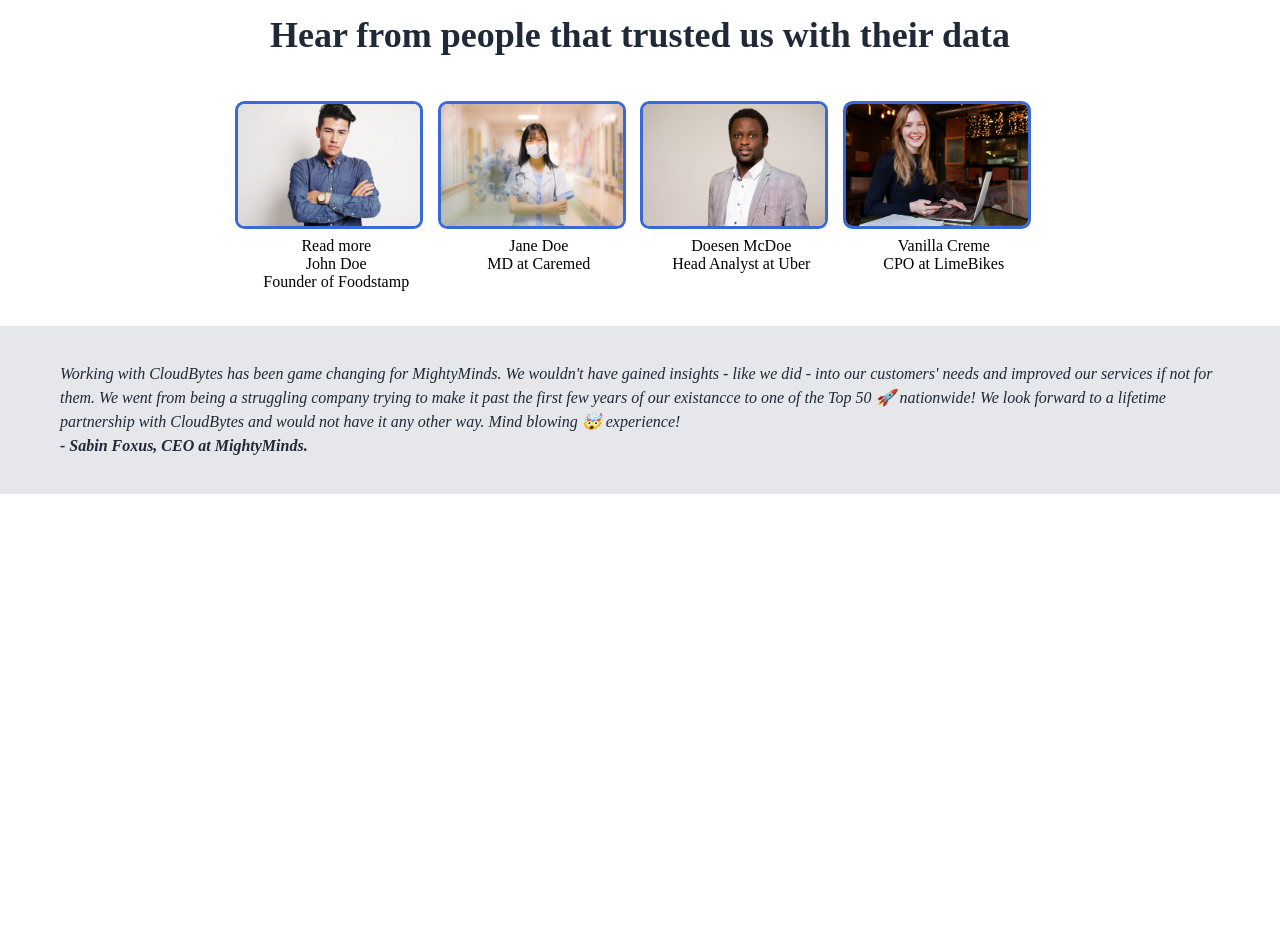
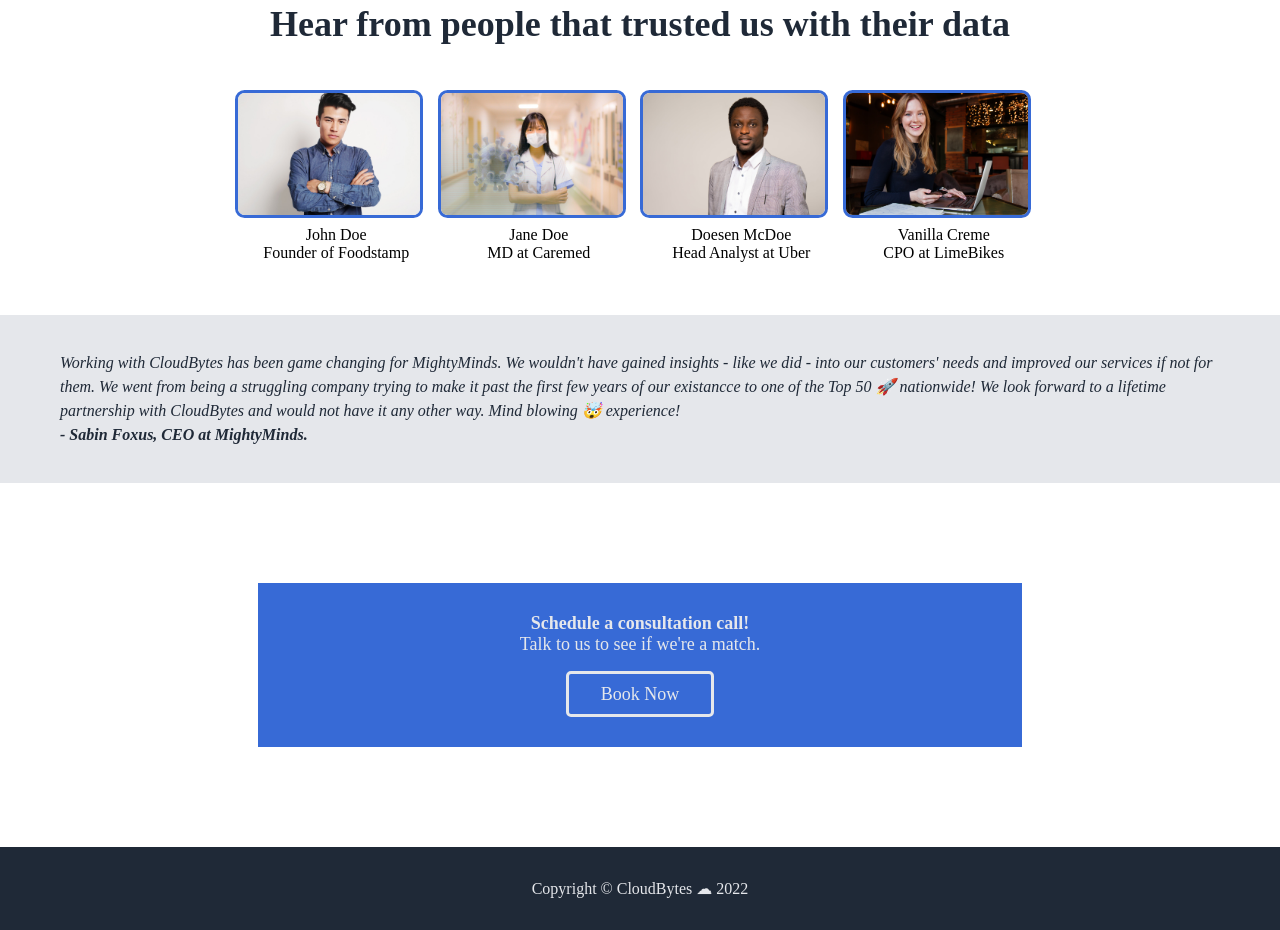
Before and after one commit to belladoeswork/landing-page, a plain HTML site: page index.html in a window 1280 px wide. Shown: the part 503-1433 px from the top of the page. Before the commit the page ends 997 px from the top, so only its background shows below. Drawn offline with Linux system fonts and the light colour scheme.

Commit message:
Add Call to action + Footer HTML sections and style with CSS

```diff
--- a/index.html
+++ b/index.html
@@ -59,9 +59,6 @@
                     <a href="#johndoe">
                         <img src="model-2911332_1920.jpg" alt="John Doe">
                     </a>
-                    <div class="middle">
-                        <div class="text">Read more</div>
-                    </div>
                     <div class="name">John Doe</div><div class="role">Founder of Foodstamp</div>
                 </div>
                 <div class="cs-2">
@@ -95,21 +92,31 @@
             few years of our existancce to one of the Top 50 &#128640; nationwide! We look forward to a lifetime
             partnership with CloudBytes and would not have it any other way. Mind blowing &#x1f92f; experience!
             <br>
-            <b>- Sabin Foxus, CEO at MightyMinds.</b></br>
+            <b>- Sabin Foxus, CEO at MightyMinds.</b>
         </blockquote>
     </div>
 
-
-
     <!-- Call to action section -->
 
-    <!-- Footer -->
+    <section class="info">
+        <div class="boxed">
+            <div class="text">
+                <b>Schedule a consultation call!</b> <br>
+                   Talk to us to see if we're a match.
+            </div>
 
+            <form action="#" class="form-content">
+                <a class="book-btn" href="#">Book Now</a>
+            </form>
 
-
-
-
+        </div>
+  </section>
 
 
 </body>
+    <!-- Footer -->
+
+    <footer>Copyright &copy; CloudBytes &#9729; 2022</footer>
+
+
 </html>
--- a/style.css
+++ b/style.css
@@ -71,9 +71,9 @@ a {
 .buttn {
     margin-top: 1rem;
     display: inline-block;
-    padding: 0.8rem 0.6rem;
+    padding: 0.6rem 2rem;
     border: none;
-    font-size: 1.4rem;
+    font-size: 18px;
     border-radius: 5px;
     color: #e5e7eb;
     background: rgb(55, 106, 214);
@@ -155,3 +155,47 @@ img {
 .author {
     text-align: justify;
 }
+
+
+
+.info {
+    display: flex;
+    padding: 30px;
+    width: 55%;
+    position: relative;
+    margin: 100px auto;
+    text-align: center;
+    justify-content: center;
+    background-color: rgb(55, 106, 214);
+    color: #e5e7eb;
+    font-size: 18px;
+}
+
+.book-btn {
+    margin-top: 1rem;
+    display: inline-block;
+    padding: 0.6rem 2rem;
+    border: solid;
+    border-color: #e5e7eb;
+    font-size: 18px;
+    border-radius: 5px;
+    color: #e5e7eb;
+    background-color: rgb(55, 106, 214);
+
+}
+
+.boxed text {
+    font-size: 18vw;
+    width: 320px;
+    height: 320px;
+    margin: 0 auto;
+
+}
+
+
+footer {
+    background-color: #1f2937;
+    color: #e5e7eb;
+    text-align: center;
+    padding: 2rem;
+}
```
